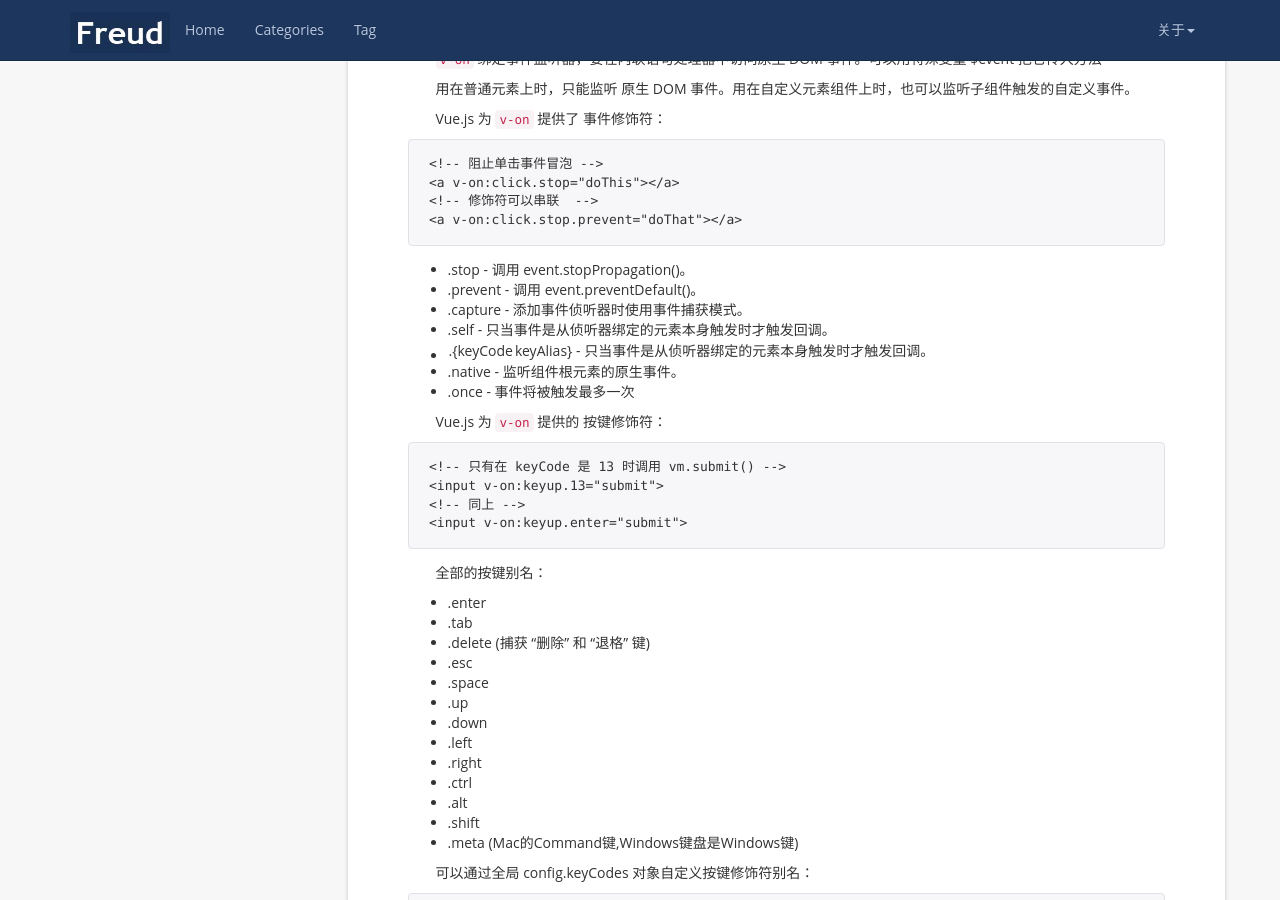
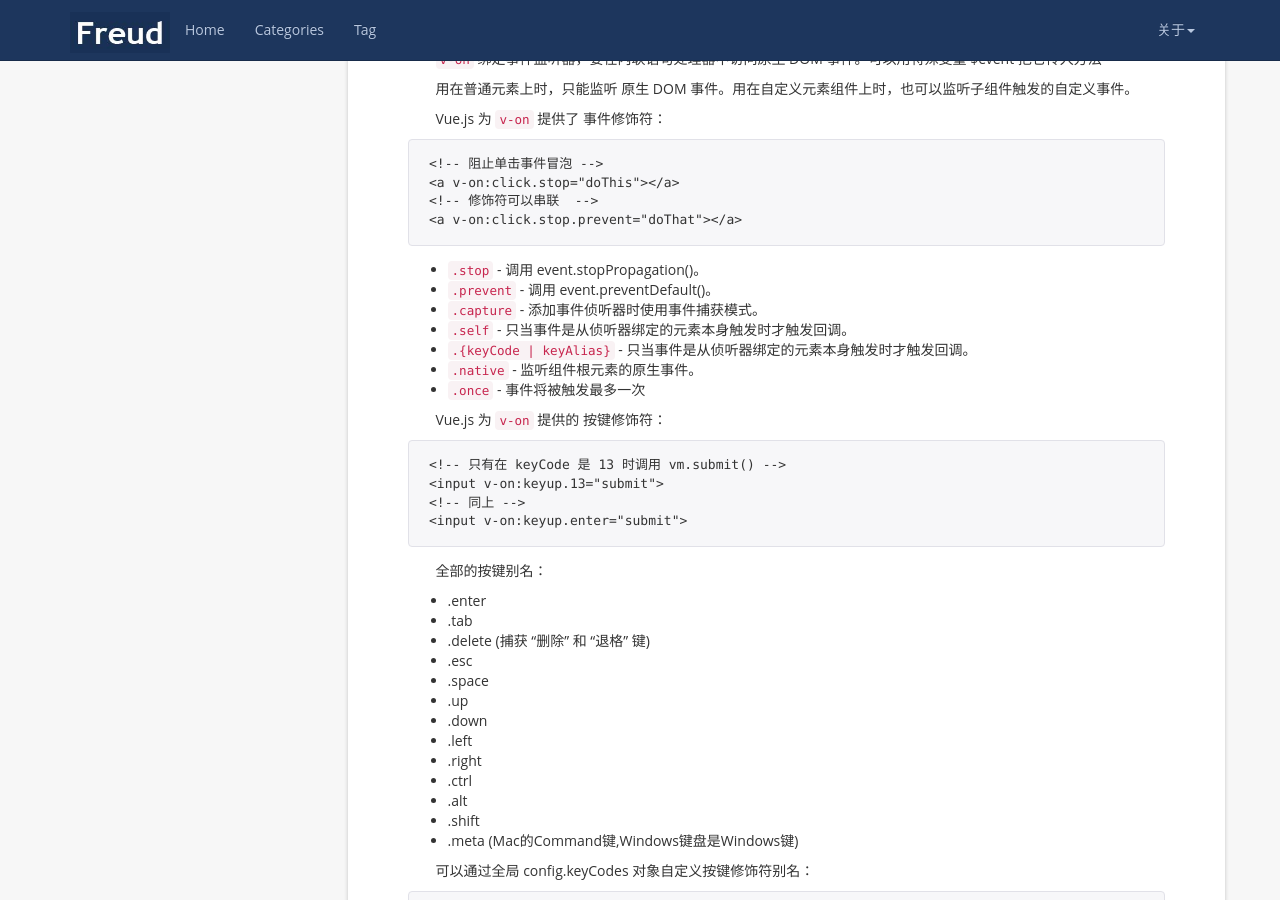
Before and after one commit to peiyanhuang/MyBlog, a Jekyll site: the page built from _posts/2017-02-16-Vue.md, in a window 1280 px wide and 900 px high, scrolled down 3393 px. Built offline with Jekyll 4.4.1, drawn with Linux system fonts in a browser that asks for light colours; nearby versions of some CDN libraries.

Commit message:
edit vue

````diff
--- a/_posts/2017-02-16-Vue.md
+++ b/_posts/2017-02-16-Vue.md
@@ -165,13 +165,13 @@ Vue.js 为 `v-on` 提供了 事件修饰符：
 <a v-on:click.stop.prevent="doThat"></a>
 ```
 
-- .stop - 调用 event.stopPropagation()。
-- .prevent - 调用 event.preventDefault()。
-- .capture - 添加事件侦听器时使用事件捕获模式。
-- .self - 只当事件是从侦听器绑定的元素本身触发时才触发回调。
-- .{keyCode | keyAlias} - 只当事件是从侦听器绑定的元素本身触发时才触发回调。
-- .native - 监听组件根元素的原生事件。
-- .once - 事件将被触发最多一次
+- `.stop` - 调用 event.stopPropagation()。
+- `.prevent` - 调用 event.preventDefault()。
+- `.capture` - 添加事件侦听器时使用事件捕获模式。
+- `.self` - 只当事件是从侦听器绑定的元素本身触发时才触发回调。
+- `.{keyCode | keyAlias}` - 只当事件是从侦听器绑定的元素本身触发时才触发回调。
+- `.native` - 监听组件根元素的原生事件。
+- `.once` - 事件将被触发最多一次
 
 Vue.js 为 `v-on` 提供的 按键修饰符：
 
````
Also changed, not shown: _posts/2017-02-17-vue-component.md (+1 -1 lines).
